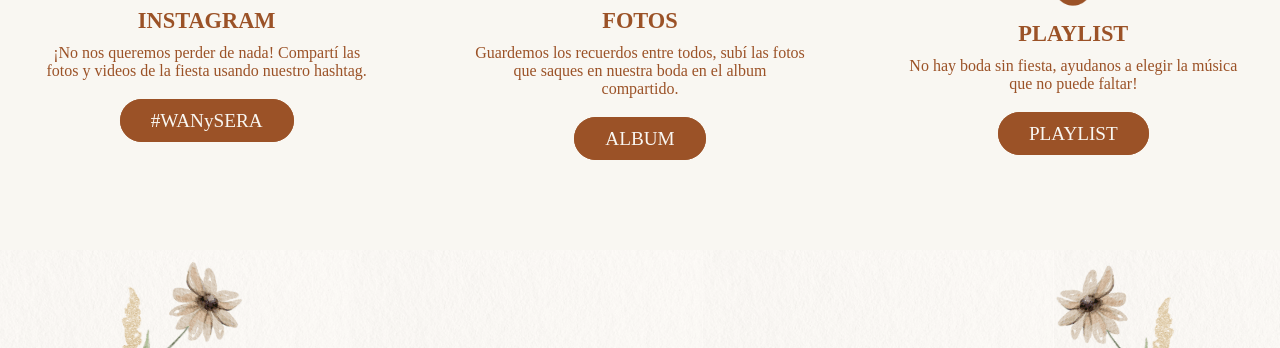
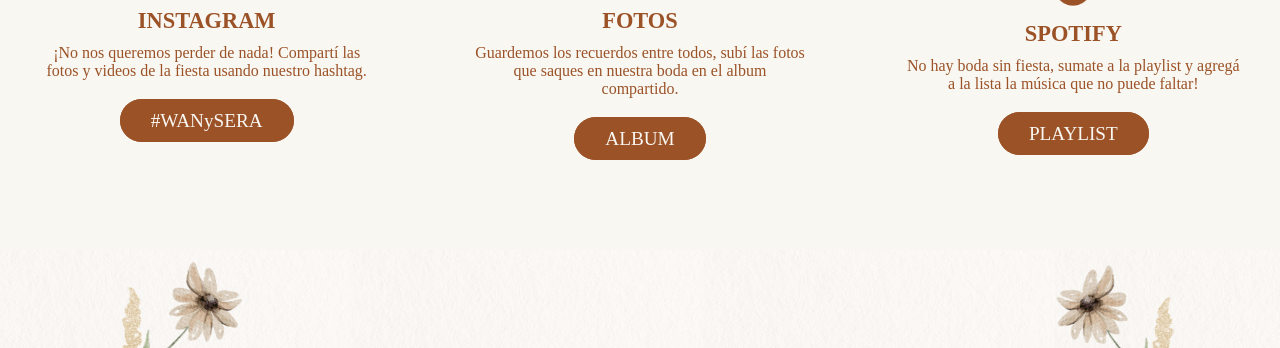
Before and after one commit to serafincpd/invitacion-wan-sera, a plain HTML site: page index.html in a window 1280 px wide. Shown: the part 2312-2660 px from the top of the page. Drawn offline with nearby package versions, Linux system fonts and the light colour scheme; a web font is replaced by a local one.

Commit message:
Fix Spotify

```diff
--- a/index.html
+++ b/index.html
@@ -108,9 +108,9 @@
         </div>
         <div data-aos="fade-up" class="ubicacion-bloque">
             <img class="icon" src="./figuras/spotify.png" alt="playlist">
-            <h2>PLAYLIST</h2>
+            <h2>SPOTIFY</h2>
             <p>
-                No hay boda sin fiesta, ayudanos a elegir la música que no puede faltar!
+                No hay boda sin fiesta, sumate a la playlist y agregá a la lista la música que no puede faltar!
             </p>
             <a class="boton"
                 href="https://open.spotify.com/playlist/4bcnGHo2Ggy7kColfo0vG4?si=FGzdt7e-QB2xC29tN1CRjA&pt=fae68492d4925adaf0e74e964830dc5d&pi=gGhV_0Y6TNaPu"
```
